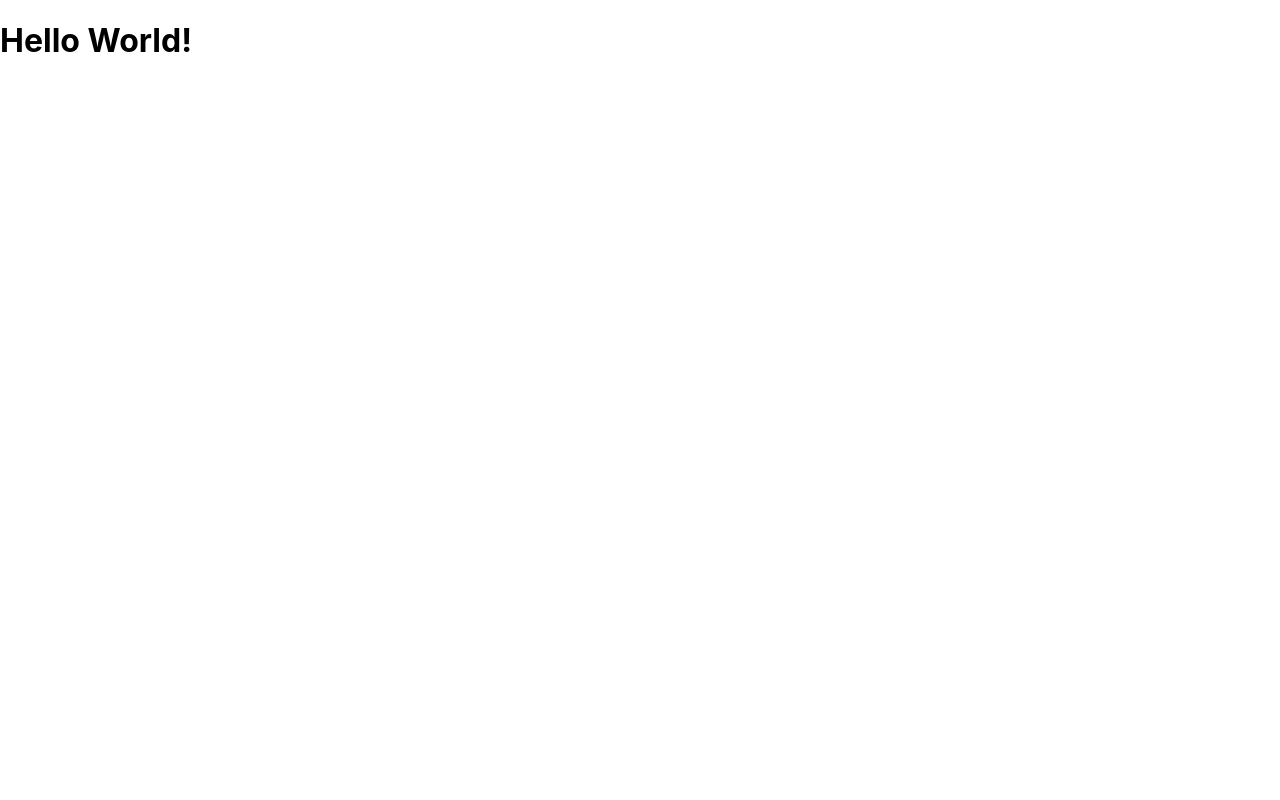
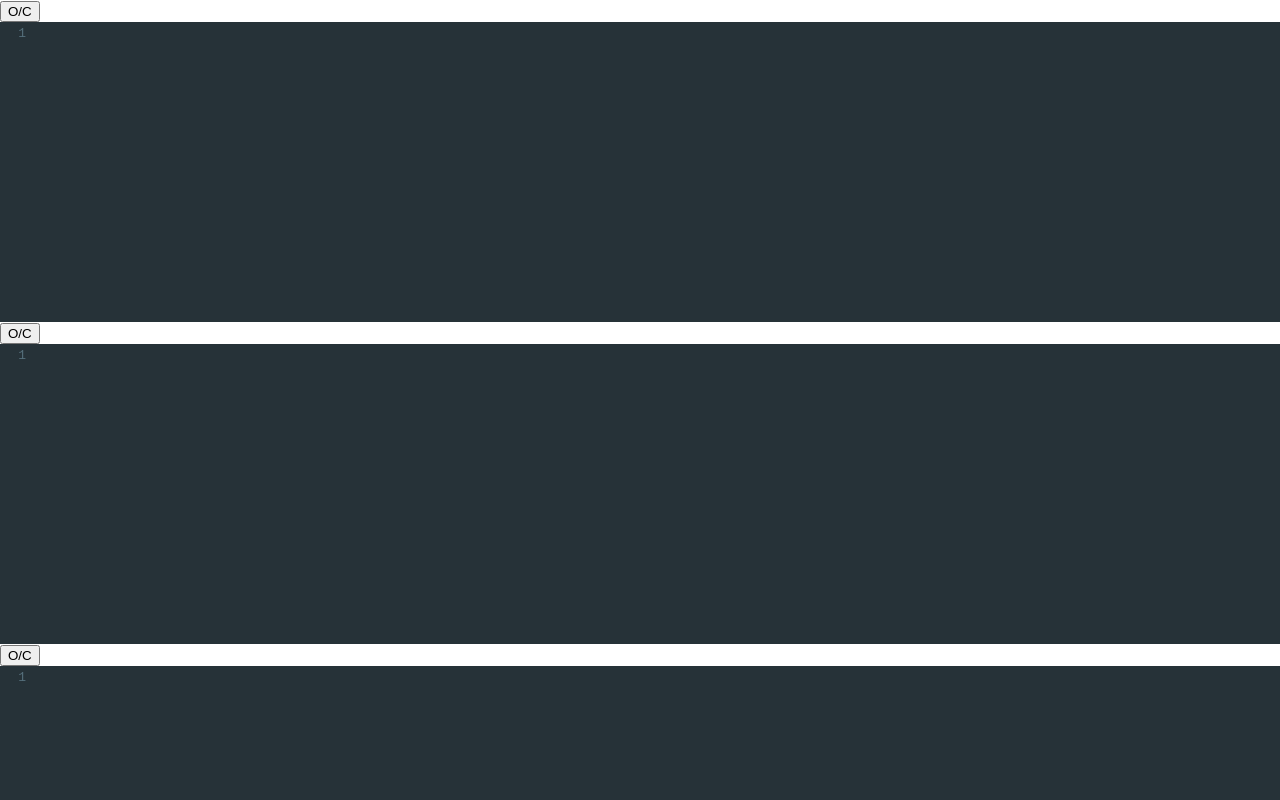
Before and after one commit to MarianaSouza/react-codepen, a React (Create React App) app: page / in a window 1280 px wide. Shown: the top 800 px of the page. Built offline with nearby package versions, Linux system fonts and the light colour scheme.

Commit message:
add Editor component

```diff
--- a/src/components/App.js
+++ b/src/components/App.js
@@ -1,10 +1,24 @@
 import React from "react";
+import Editor from "./Editor";
 
 function App() {
 	return (
-		<div>
-			<h1>Hello World!</h1>
-		</div>
+		<>
+			<div className="pane top-pane">
+				<Editor />
+				<Editor />
+				<Editor />
+			</div>
+			<div className="pane">
+				<iframe
+					title="output"
+					sandbox="allow-scripts"
+					frameBorder="0"
+					width="100%"
+					height="100%"
+				/>
+			</div>
+		</>
 	);
 }
 
--- /dev/null
+++ b/src/components/Editor.js
@@ -0,0 +1,33 @@
+import React from "react";
+import "codemirror/lib/codemirror.css";
+import "codemirror/theme/material.css";
+import "codemirror/mode/xml/xml";
+import "codemirror/mode/javascript/javascript";
+import "codemirror/mode/css/css";
+import { Controlled as ControlledEditor } from "react-codemirror2";
+
+export default function Editor({ displayName, language, value, onChange }) {
+	function handleChange(editor, data, value) {
+		onChange(value);
+	}
+	return (
+		<div className="editor-container">
+			<div className="editor-title">
+				{displayName}
+				<button>O/C</button>
+			</div>
+			<ControlledEditor
+				onBeforeChange={handleChange}
+				value={value}
+				className="code-mirror-wrapper"
+				options={{
+					lineWrapping: true,
+					lint: true,
+					mode: language,
+					lineNumbers: true,
+					theme: "material",
+				}}
+			/>
+		</div>
+	);
+}
```
